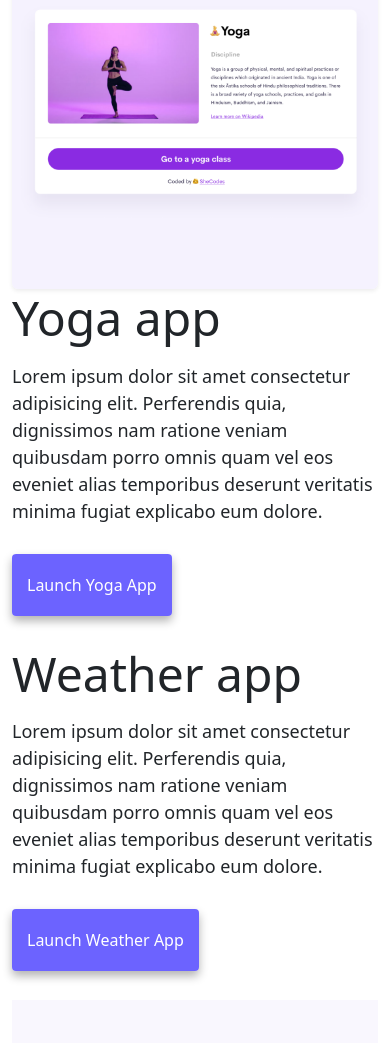
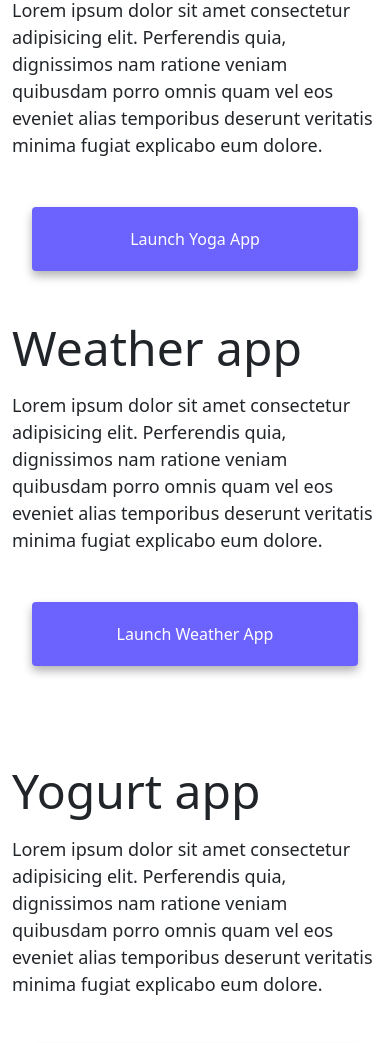
Before and after one commit to Hazelnut76/Emmah-Nyashanu, a plain HTML site: page index.html in a window 390 px wide. Shown: the part 716-1759 px from the top of the page. Drawn offline with nearby package versions, Linux system fonts and the light colour scheme.

Commit message:
Added CSS media queries

```diff
--- a/index.html
+++ b/index.html
@@ -12,7 +12,7 @@
       crossorigin="anonymous"
     />
     <link rel="stylesheet" href="src/style.css" />
-  </head>
+     </head>
   <body>
     <nav class="navbar navbar-expand-lg bg-body-tertiary fixed-top">
       <div class="container-fluid">
@@ -58,7 +58,7 @@
     <div class="container">
       <div class="row">
         <div class="col-md-6">
-          <img src="images/yoga.png" class="img-fluid rounded shadow-sm" />
+          <img src="images/yoga.png" class="img-fluid rounded shadow-sm d-none d-md-block" />
         </div>
         <div class="col-md-6">
           <h2 class="mb-3">Yoga app</h2>
@@ -75,9 +75,7 @@
       </div>
       <div class="row mt-5">
         <div class="col-md-6">
-          <h2 class="mb-3">
-            Weather app
-          </h2>
+          <h2 class="mb-3">Weather app</h2>
           <p>
             Lorem ipsum dolor sit amet consectetur adipisicing elit. Perferendis
             quia, dignissimos nam ratione veniam quibusdam porro omnis quam vel
@@ -89,17 +87,15 @@
           </div>
         </div>
         <div class="col-md-6">
-          <img src="images/weather.png" class="img-fluid round" />
+          <img src="images/weather.png" class="img-fluid round d-none d-md-block" />
         </div>
       </div>
       <div class="row mt-5">
         <div class="col-md-6">
-          <img src="images/yogurt.png" class="img-fluid rounded" />
+          <img src="images/yogurt.png" class="img-fluid rounded d-none d-md-block" />
         </div>
         <div class="col-md-6">
-          <h2 class="mb-3">
-            Yogurt app
-          </h2>
+          <h2 class="mb-3">Yogurt app</h2>
           <p>
             Lorem ipsum dolor sit amet consectetur adipisicing elit. Perferendis
             quia, dignissimos nam ratione veniam quibusdam porro omnis quam vel
--- a/src/style.css
+++ b/src/style.css
@@ -108,3 +108,12 @@ p {
 .email-link:hover {
   text-decoration: underline;
 }
+
+@media (max-width: 576px) {
+  .primary-link {
+    display: block;
+    text-align: center;
+    margin: 0 20px;
+    }
+
+  }
```
